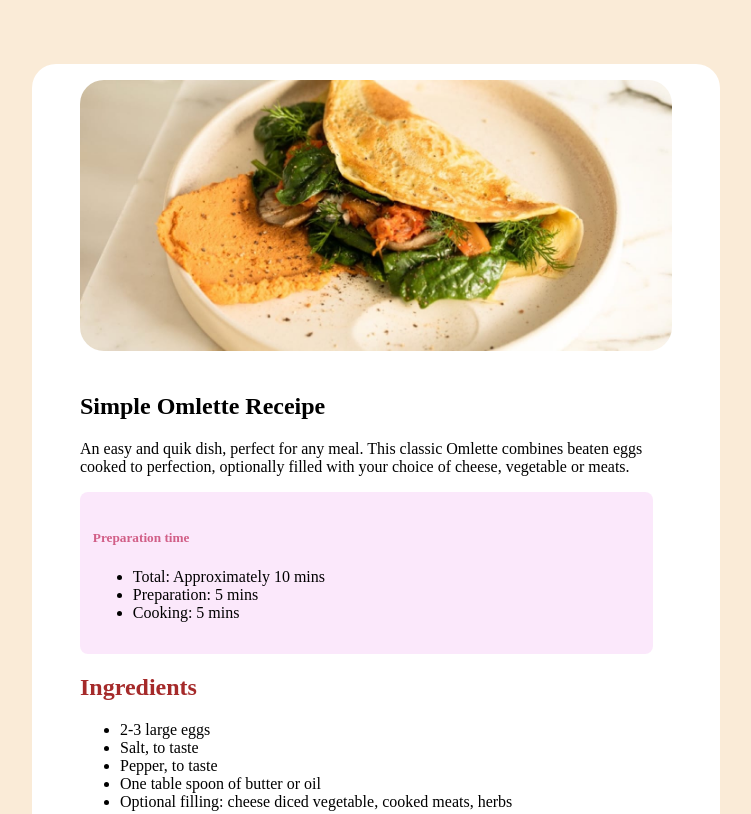
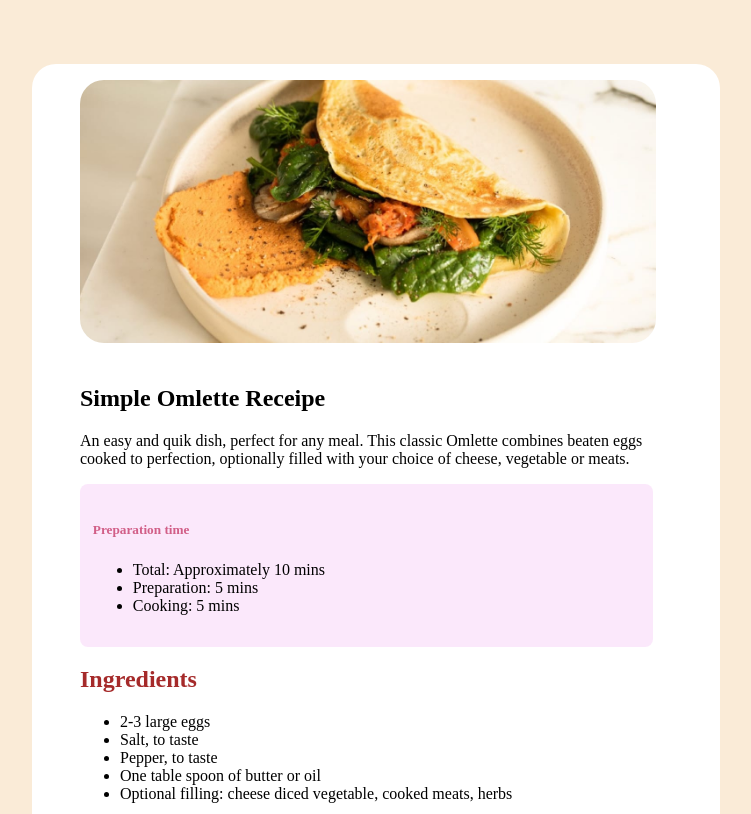
Before and after one commit to StromPetal/StromPetal.github.io, a plain HTML site: page index.html in a window 1280 px wide. Shown: the top 814 px of the page, without its empty margins (376-1127 px from the left). Drawn offline with Linux system fonts and the light colour scheme.

Commit message:
Update index.html

```diff
--- a/index.html
+++ b/index.html
@@ -10,7 +10,7 @@
 <body>
     <main>
     <section class="home">
-    <img src="/image-omelette.jpeg" style="width: 37em; border-radius: 1.5em;"><br><br>
+        <img src="/image-omelette.jpeg" alt="image-omelette" style="width: 36em; border-radius: 1.5em;"><br><br>
     <h1>Simple Omlette Receipe</h1>
     <p>An easy and quik dish, perfect for any meal. This classic Omlette combines beaten eggs <br>
         cooked to perfection, optionally filled with your choice of cheese, vegetable or meats.</p>
```
